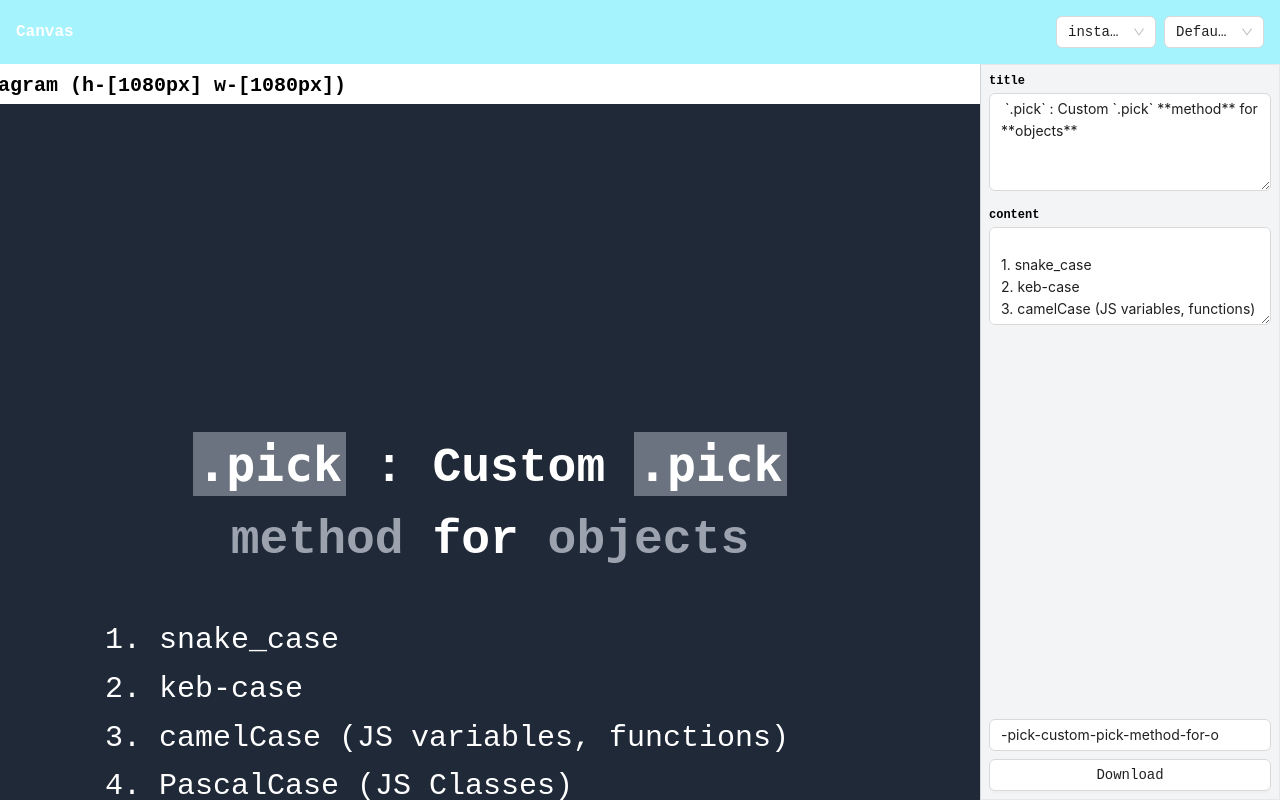
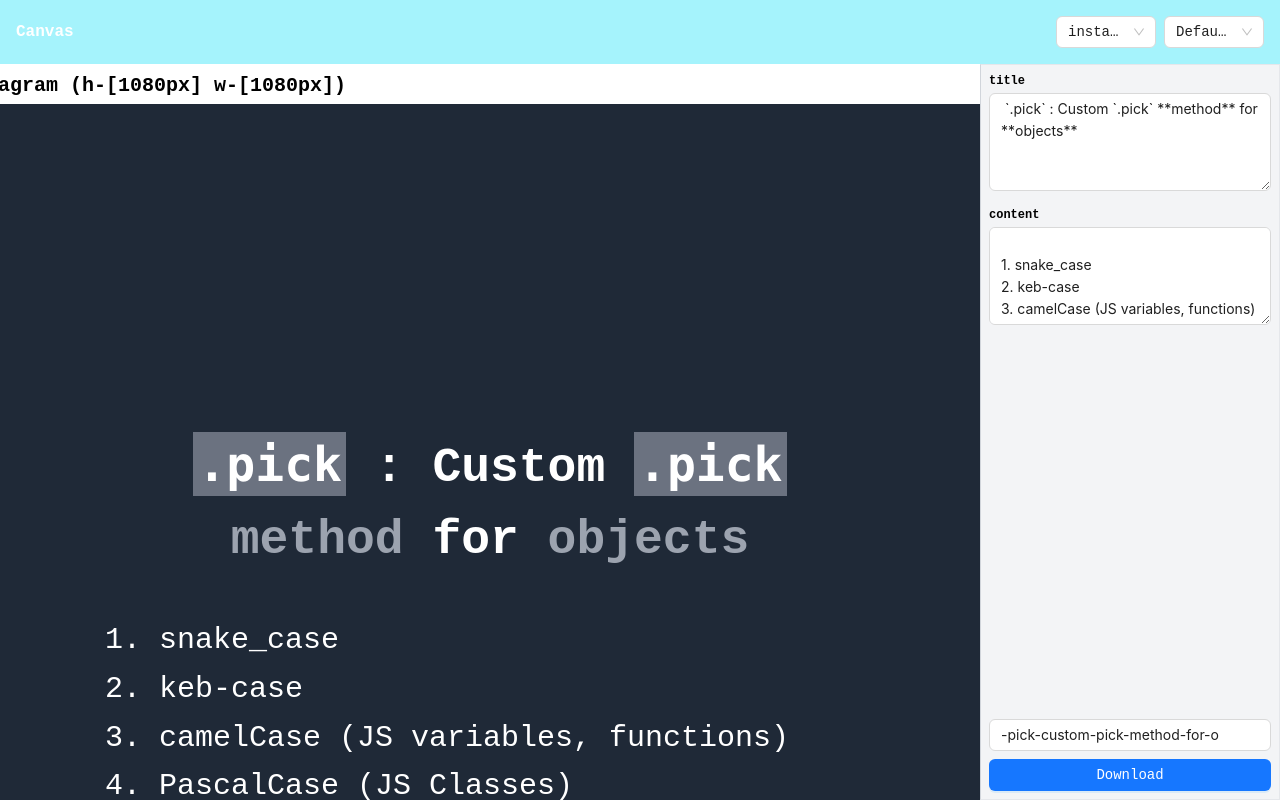
Before and after one commit to 318097/canvas, a React (Create React App) app: page / in a window 1280 px wide. Built offline with nearby package versions, Linux system fonts and the light colour scheme; the HTML template or start-up script is replaced by a standard one.

Commit message:
Fix: Renamed variables

```diff
--- a/src/components/Raw/Canvas.js
+++ b/src/components/Raw/Canvas.js
@@ -15,7 +15,7 @@ const Canvas = ({
   templates,
 }) => {
   const grouppedTemplates = Object.entries(_.groupBy(templates, "groupId"));
-  console.log("::-", grouppedTemplates);
+  // console.log("::-", grouppedTemplates);
 
   const containerClasses = `flex flex-col items-start gap-1 mb-12`;
 
--- a/src/components/Raw/Raw.js
+++ b/src/components/Raw/Raw.js
@@ -24,18 +24,16 @@ const Raw = () => {
   const [template, setTemplate] = useState("instagram");
   const [postVariant, setPostVariant] = useState("Default");
   const [filename, setFilename] = useState("");
-
+  const isGlobal = propertyType === "global";
   const templateRef = useRef({});
   const canvasContainerRef = useRef();
 
   const isGenericTagSelected = isGenericTag(selectedElement);
 
-  const isGlobal = propertyType === "global";
-
   const _updateSelectedElement = (newValue) => {
     setSelectedElement((prev) => {
-      const { platform } = splitName(prev);
-      if (GENERIC_PROPERTIES.includes(platform))
+      const { element } = splitName(prev);
+      if (GENERIC_PROPERTIES.includes(element))
         updatedClassesForTag(prev, "outlined", "remove");
       return newValue;
     });
@@ -52,13 +50,13 @@ const Raw = () => {
   useEffect(() => {
     if (!selectedElement || isGenericTagSelected) return;
 
-    const { groupId, platform, key } = splitName(selectedElement);
+    const { groupId, element, uid } = splitName(selectedElement);
     let matchedProperties = {};
 
     for (let i = 0; i < templates.length; i++) {
       const template = templates[i];
-      if (template.groupId === groupId && template.platform === platform) {
-        matchedProperties = template.layout.find((item) => item.key === key);
+      if (template.groupId === groupId && template.platform === element) {
+        matchedProperties = template.layout.find((item) => item.key === uid);
         if (matchedProperties) break;
       }
     }
@@ -180,9 +178,9 @@ const Raw = () => {
 
   const updatedClassesForTag = (selectedElement, classes, action = "set") => {
     if (!selectedElement) return;
-    const { platform, key } = splitName(selectedElement);
+    const { element, uid } = splitName(selectedElement);
     const elements = canvasContainerRef.current.querySelectorAll(
-      key ? `${platform}[data-id='${key}']` : platform
+      uid ? `${element}[data-id='${uid}']` : element
     );
 
     elements.forEach((el) => {
@@ -197,18 +195,18 @@ const Raw = () => {
   };
 
   const handlePropertyChange = (property, value) => {
-    const { groupId, platform, key } = splitName(selectedElement);
+    const { groupId, element, uid } = splitName(selectedElement);
     let updatedProperties;
 
     if (isGlobal) {
       setGlobal((prev) => {
         updatedProperties = {
-          ...(prev[platform] || {}),
+          ...(prev[element] || {}),
           [property]: value,
         };
         return {
           ...prev,
-          [platform]: updatedProperties,
+          [element]: updatedProperties,
         };
       });
       updatedProperties = {
@@ -227,7 +225,7 @@ const Raw = () => {
         };
       });
       updatedProperties = {
-        ...global[platform],
+        ...global[element],
         ...updatedProperties,
       };
     }
@@ -248,9 +246,9 @@ const Raw = () => {
         let matchedProperties = {};
         for (let i = 0; i < updatedData.length; i++) {
           const template = updatedData[i];
-          if (template.groupId === groupId && template.platform === platform) {
+          if (template.groupId === groupId && template.platform === element) {
             matchedProperties = template.layout.find(
-              (item) => item.key === key
+              (item) => item.key === uid
             );
             if (matchedProperties) {
               break;
--- a/src/components/Raw/Sidebar.js
+++ b/src/components/Raw/Sidebar.js
@@ -62,9 +62,9 @@ const Sidebar = ({
           {PROPERTIES.map((property) => {
             const { options, label, key } = property;
 
-            const res = splitName(selectedElement);
+            const { uid } = splitName(selectedElement);
             const value = isGlobal
-              ? _.get(global, [res["key"], key], "")
+              ? _.get(global, [uid, key], "")
               : _.get(properties, [selectedElement, key], "");
 
             return (
@@ -87,7 +87,7 @@ const Sidebar = ({
           value={filename}
           onChange={(e) => setFilename(e.target.value)}
         />
-        <Button className="w-full" onClick={handleDownload}>
+        <Button type="primary" className="w-full" onClick={handleDownload}>
           Download
         </Button>
       </div>
--- a/src/components/Raw/helpers.js
+++ b/src/components/Raw/helpers.js
@@ -1,20 +1,20 @@
 import { DEFAULT_CLASSES, GENERIC_PROPERTIES } from "./config";
 
 const isGenericTag = (selectedElement) => {
-  return GENERIC_PROPERTIES.includes(splitName(selectedElement)["platform"]);
+  return GENERIC_PROPERTIES.includes(splitName(selectedElement)["element"]);
 };
 
 const splitName = (selectedElement) => {
-  const [groupId, platform, key] = selectedElement.split(":");
+  const [groupId, element, uid] = selectedElement.split(":");
   return {
     groupId,
-    platform,
-    key,
+    element,
+    uid,
   };
 };
 
-const generateName = (groupId, platform, key) => {
-  return `${groupId || "none"}:${platform}:${key}`;
+const generateName = (groupId, element, uid) => {
+  return `${groupId || "none"}:${element}:${uid}`;
 };
 
 const getDefaultContent = () => {
@@ -86,6 +86,7 @@ const generateTemplate = (platform, keys) => {
             "text-weight": "font-bold",
             "text-align": "text-center",
             "text-color": "text-white",
+            "flex-width": "w-3/4",
             ...DEFAULT_CLASSES,
           },
         },
@@ -98,6 +99,7 @@ const generateTemplate = (platform, keys) => {
             "text-align": "text-left",
             "text-color": "text-white",
             "text-weight": "font-normal",
+            "flex-width": "w-3/4",
             ...DEFAULT_CLASSES,
           },
         },
```
